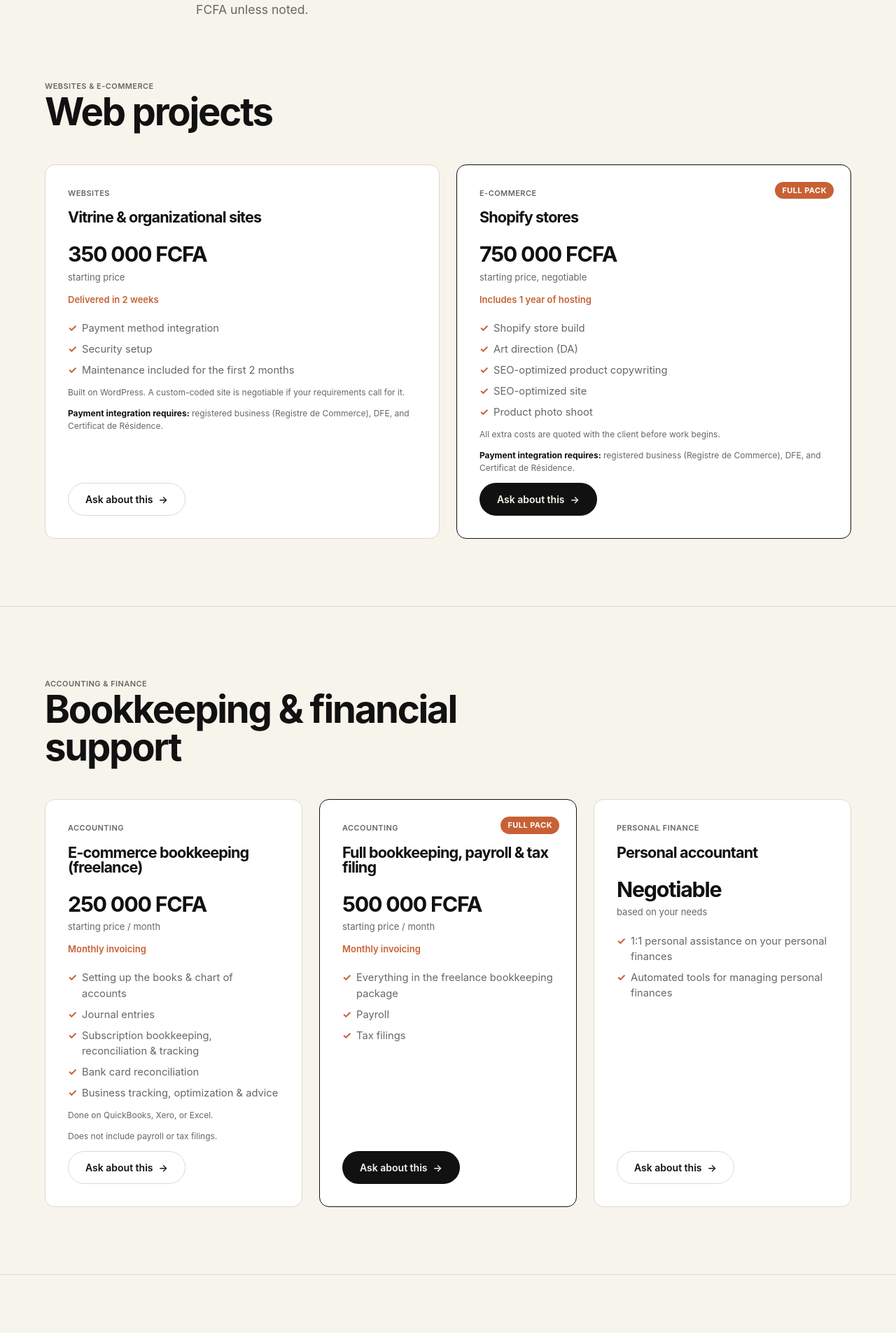
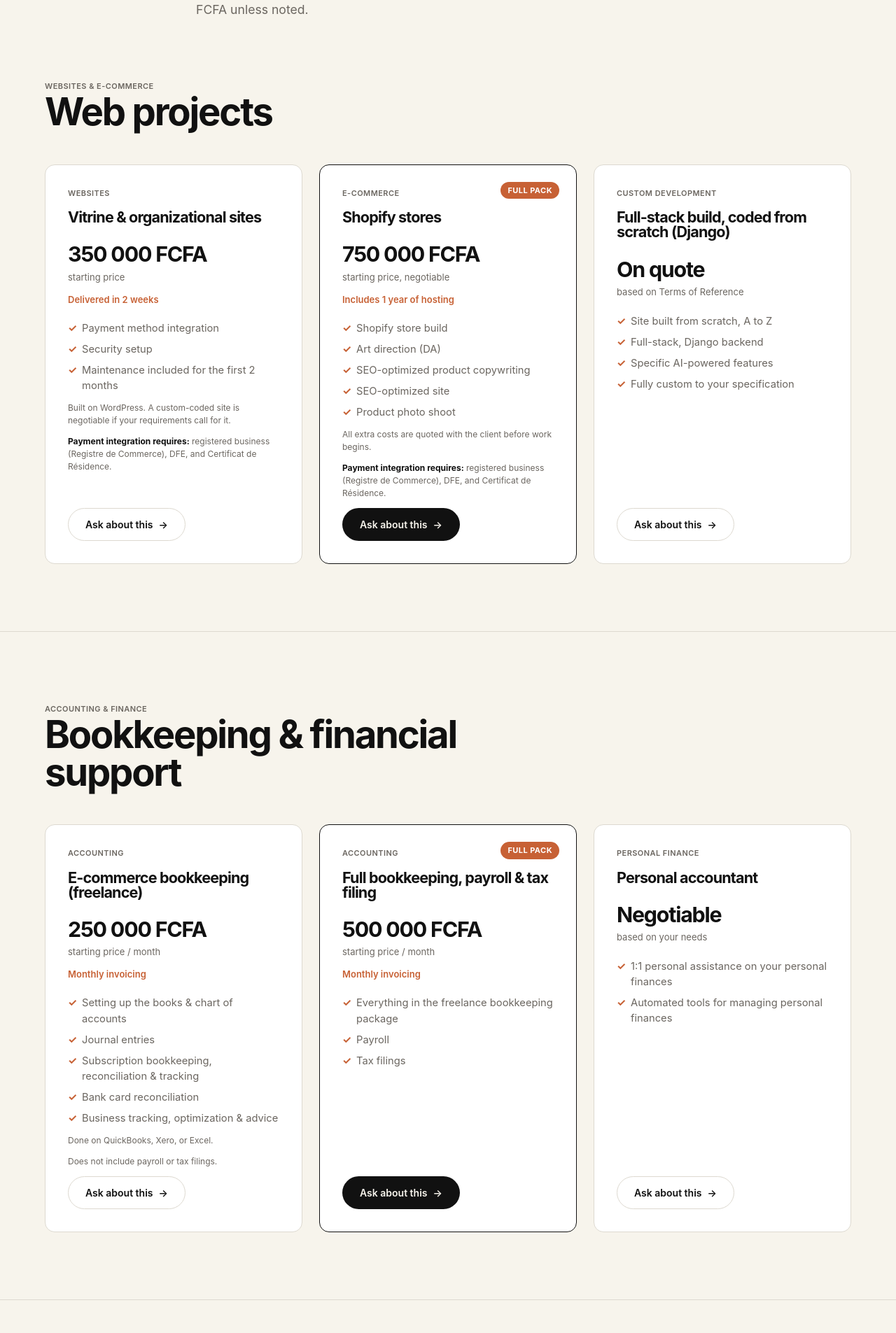
Before and after one commit to zimaymoses0-dev/zimaymoses-portofolio, a Django app: page /pricing/ in a window 1280 px wide. Shown: the part 404-2309 px from the top of the page at 70% size. Run offline with Django 5.2, Linux system fonts and the light colour scheme; data comes from the database, SQL or seed files in the repository; data that the repository does not hold is empty; parts of the project's set-up code (start-up, migrations or seed data) failed here and were passed over.

Commit message:
Add custom Django full-stack build tier to Pricing
Adds a quote-based option for fully custom, from-scratch full-stack
builds on Django with AI-powered features, priced per Terms of
Reference rather than a fixed starting price.

Co-Authored-By: Claude Sonnet 5 <noreply@anthropic.com>

```diff
--- a/templates/pages/pricing.html
+++ b/templates/pages/pricing.html
@@ -63,6 +63,24 @@
             <strong>Payment integration requires:</strong> registered business (Registre de Commerce), DFE, and Certificat de Résidence.
           </p>
           <a class="btn btn-primary" href="{{ site_settings.booking_url|default:'#' }}">
+            Ask about this <span class="btn-arrow">→</span>
+          </a>
+        </article>
+
+        <article class="card pricing-card">
+          <span class="eyebrow">Custom development</span>
+          <h3>Full-stack build, coded from scratch (Django)</h3>
+          <div class="pricing-amount">
+            <span class="pricing-value">On quote</span>
+            <span class="pricing-period">based on Terms of Reference</span>
+          </div>
+          <ul class="pricing-features">
+            <li>Site built from scratch, A to Z</li>
+            <li>Full-stack, Django backend</li>
+            <li>Specific AI-powered features</li>
+            <li>Fully custom to your specification</li>
+          </ul>
+          <a class="btn btn-secondary" href="{{ site_settings.booking_url|default:'#' }}">
             Ask about this <span class="btn-arrow">→</span>
           </a>
         </article>
```
